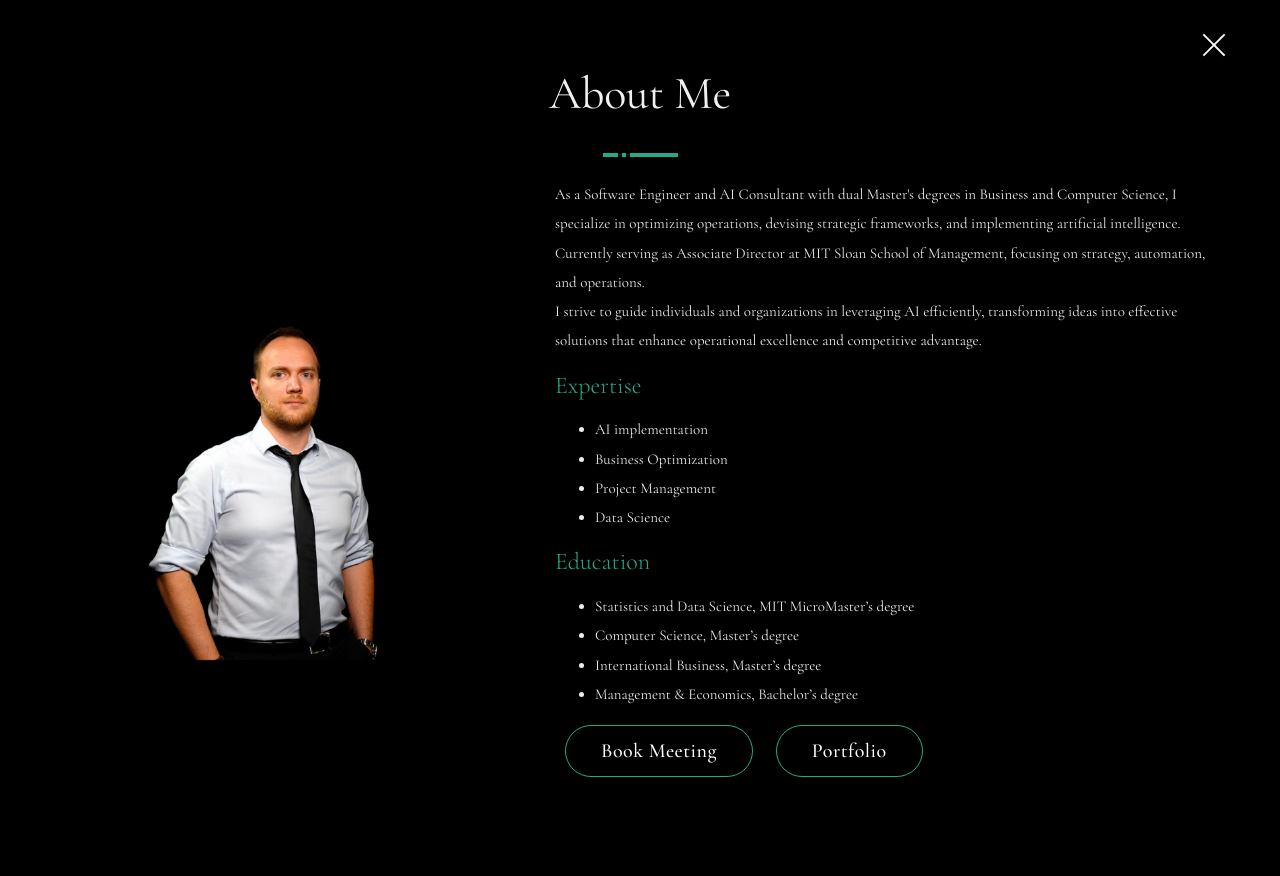
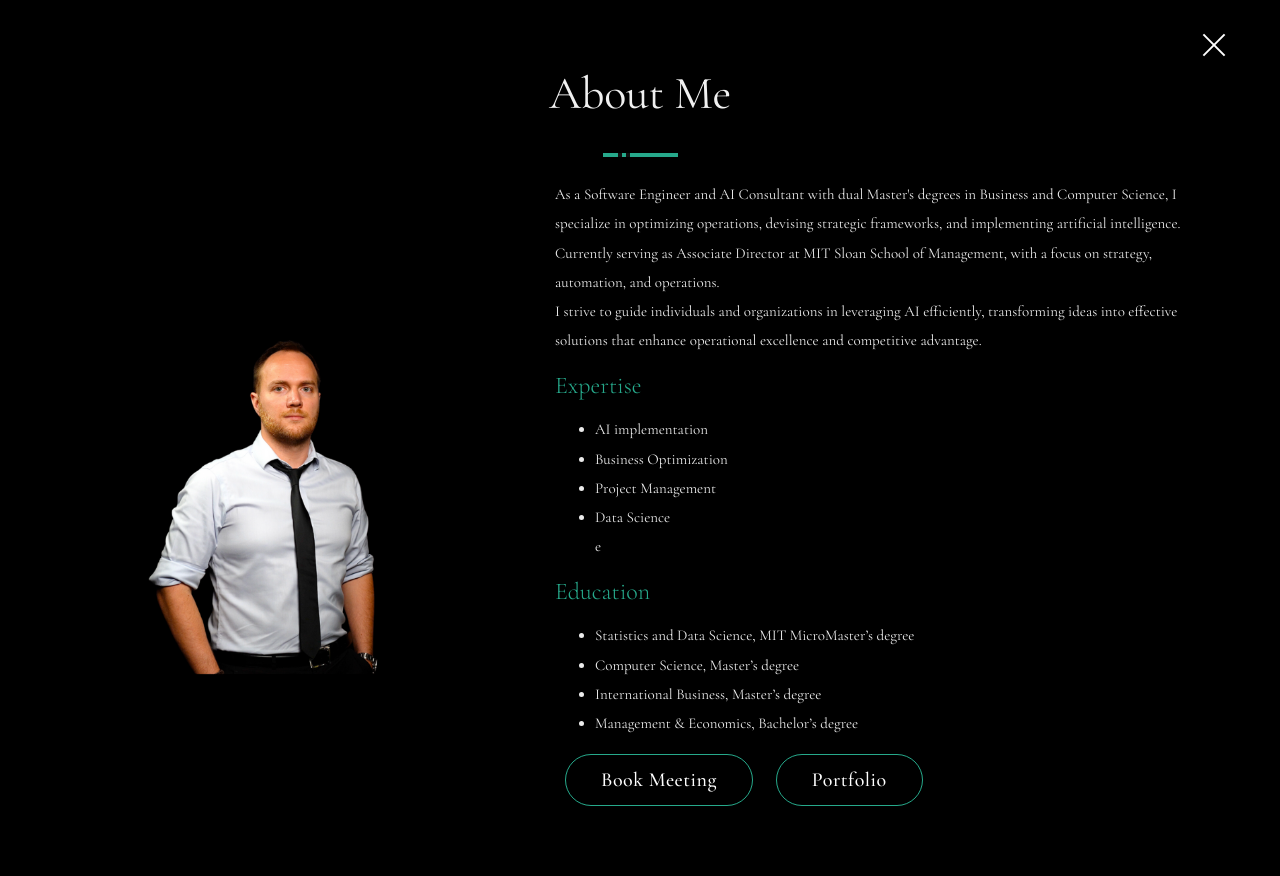
Before and after one commit to AlexKelin/Portfolio_3.0, a Flask app: page / in a window 1280 px wide, after a click on "About". Run offline with Flask 2, Linux system fonts and the light colour scheme; some libraries are stand-ins or nearby versions.

Commit message:
new info

```diff
--- a/templates/index.html
+++ b/templates/index.html
@@ -122,13 +122,13 @@
                 <div class="col-12 col-lg-7 info-content">
                   <div class="content-block">
                     <div class="content-description">
-                      <p>As a Software Engineer and AI Consultant with dual Master's degrees in Business and Computer Science, I specialize in optimizing operations, devising strategic frameworks, and implementing artificial intelligence. <br> Currently serving as Associate Director at MIT Sloan School of Management, focusing on strategy, automation, and operations. <br> I strive to guide individuals and organizations in leveraging AI efficiently, transforming ideas into effective solutions that enhance operational excellence and competitive advantage.</p>
+                      <p>As a Software Engineer and AI Consultant with dual Master's degrees in Business and Computer Science, I specialize in optimizing operations, devising strategic frameworks, and implementing artificial intelligence. <br> Currently serving as Associate Director at MIT Sloan School of Management, with a focus on strategy, automation, and operations. <br> I strive to guide individuals and organizations in leveraging AI efficiently, transforming ideas into effective solutions that enhance operational excellence and competitive advantage.</p>
                   <h6 class="content-subtitle">Expertise</h6>
                     <ul>
   <li>AI implementation</li>
   <li>Business Optimization</li>
   <li>Project Management</li>
-  <li>Data Science</li>
+  <li>Data Science</li>e
 </ul>
 <!-- Additional Experience List -->
 <h6 class="content-subtitle">Education</h6>
```
